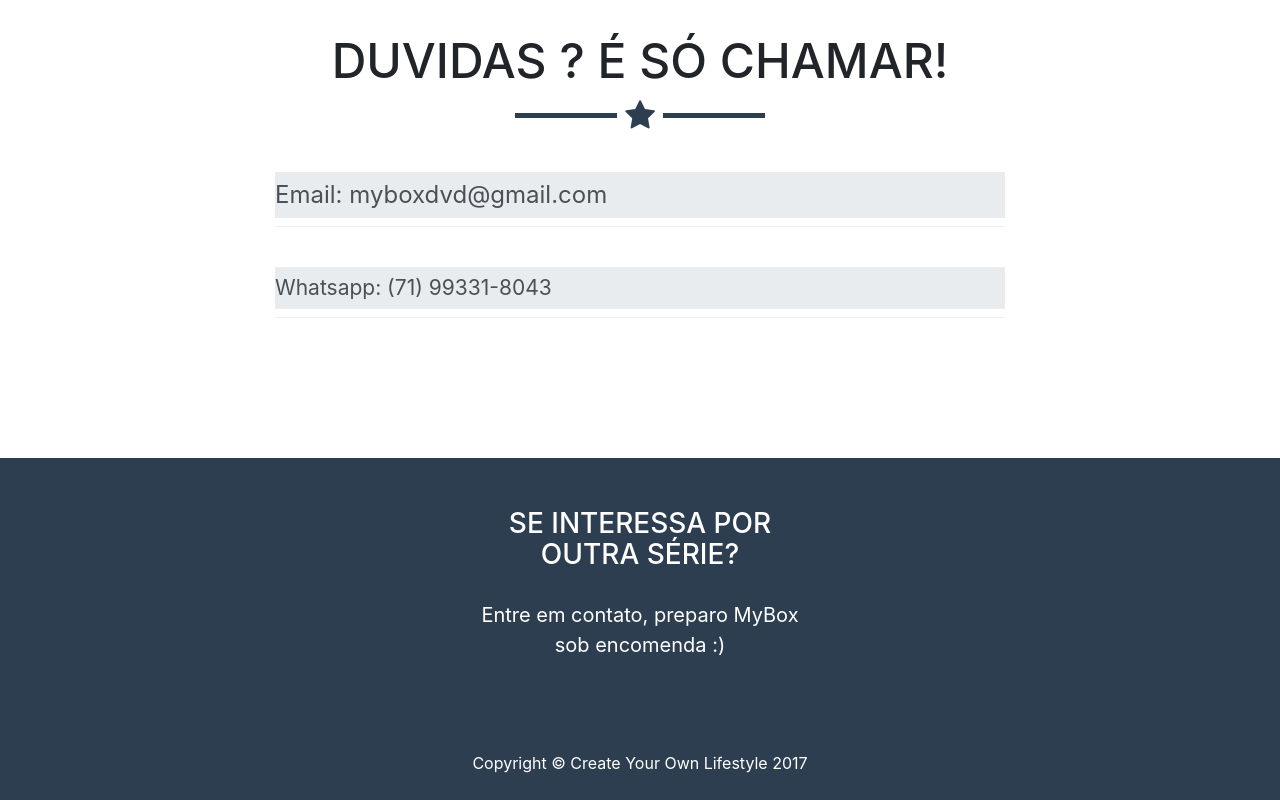
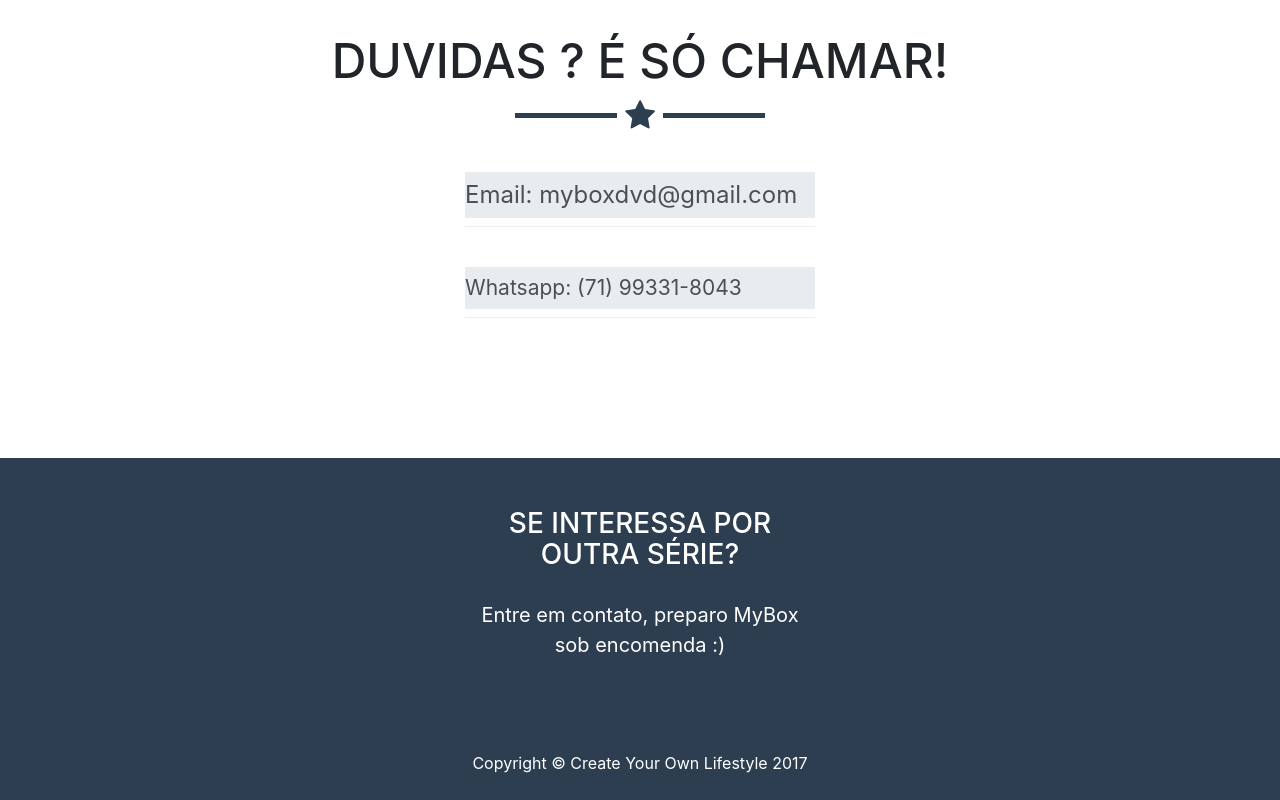
Before and after one commit to myboxDVD/myboxdvd.github.io, a website with bundled scripts: page index.html in a window 1280 px wide. Shown: the part 2599-3399 px from the top of the page. Built offline with nearby package versions, Linux system fonts and the light colour scheme.

Commit message:
modificação contato

```diff
--- a/index.html
+++ b/index.html
@@ -166,11 +166,11 @@
             <h2 class="text-center">Duvidas ? é Só Chamar! </h2>
             <hr class="star-primary">
             <div class="row">
-                <div class="col-lg-8 mx-auto">
+                <div class="col-lg-4 mx-auto">
                     <form name="sentMessage" id="contactForm" novalidate>
                         <div class="control-group">
                             <div class="form-group floating-label-form-group controls">
-                                <label>Email</label>
+                                <label>Email </label>
                                 <input class="form-control" value="Email: myboxdvd@gmail.com" readonly="true" id="email" type="text">
                             </div>
                         </div>
```
